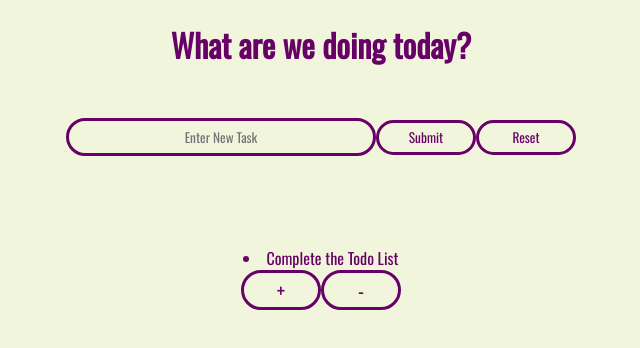
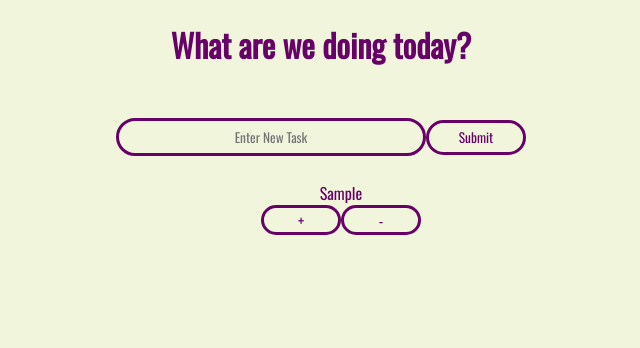
Before and after one commit to LloydN01/TodoApp, a React (Create React App) app: page / in a window 1280 px wide. Both pictures are taken after typing "Sample" into the empty fields and a click on the input "Submit". Shown: the top 348 px of the page, without its empty margins (319-959 px from the left). Built offline with nearby package versions, Linux system fonts and the light colour scheme.

Commit message:
functions all active

```diff
--- a/src/App.css
+++ b/src/App.css
@@ -42,29 +42,35 @@ h1 {
 }
 
 .todo {
-  margin-top: 90px;
+  margin-top: 25px;
   text-align: center;
   color: #670067;
+  list-style-type: none;
 }
 
-.add {
-  height: 40px;
+.complete {
+  height: 30px;
   width: 80px;
   border-radius: 25px;
   border: #670067 solid;
   background-color: #f1f5dc;
   color: #670067;
   font-family: 'Oswald', serif;
-  font-size: 20px;
+  font-size: 15px;
+}
+
+.completed {
+  text-decoration: line-through;
+  opacity: 0.5;
 }
 
 .remove {
-  height: 40px;
+  height: 30px;
   width: 80px;
   border-radius: 25px;
   border: #670067 solid;
   background-color: #f1f5dc;
   color: #670067;
   font-family: 'Oswald', serif;
-  font-size: 20px;
+  font-size: 15px;
 }
--- a/src/App.js
+++ b/src/App.js
@@ -19,7 +19,7 @@ function App() {
         </div>
 
         <div className="list">
-          <TodoList />
+          <TodoList setTodos={setTodos} todos={todos}/>
         </div>
     </div>
   );
--- a/src/components/Form.js
+++ b/src/components/Form.js
@@ -18,7 +18,6 @@ const Form = ({inputText, todos, setTodos, setInputText}) => {
         <form>
                 <input value={inputText} onChange={inputTextHandler} type="text" name="task" id="newTask" placeholder="Enter New Task"></input>
                 <input onClick={submitTodoHandler} type="submit" value="Submit" id="button"></input>
-                <input type="reset" id="button"></input>
             </form>
     );
 };
--- a/src/components/Todo.js
+++ b/src/components/Todo.js
@@ -1,13 +1,29 @@
 import React from "react";
 
-const Todo = () => {
+const Todo = ({text, todo, todos, setTodos}) => {
+    const deleteHandler = () => {
+        setTodos(todos.filter(el => el.id !== todo.id))
+    };
+
+    const completeHandler = () => {
+        setTodos(todos.map(item => {
+            if(item.id === todo.id){
+                return {
+                    ...item, completed: !item.completed
+                }
+            }
+            return item;
+            })
+        );
+    };
+
     return(
         <div className="todo">
-            <li className="todo-item">Complete the Todo List</li>
-            <button type="button" className="add">+</button>
-            <button type="button" className="remove">-</button>
+            <li className={`todo-item ${todo.completed ? "completed" : ""}`}>{text}</li>
+            <button onClick={completeHandler} type="button" className="complete">+</button>
+            <button onClick={deleteHandler} type="button" className="remove">-</button>
         </div>
     );
-}
+};
 
 export default Todo;
--- a/src/components/TodoList.js
+++ b/src/components/TodoList.js
@@ -1,11 +1,14 @@
 import React from "react";
 import Todo from "./Todo";
 
-const TodoList = () => {
+const TodoList = ({todos, setTodos}) => {
     return (
         <div className="todo-tasks">
-            <ul className="todo-list"></ul>
-            <Todo />
+            <ul className="todo-list">
+                {todos.map(todo => (
+                    <Todo setTodos={setTodos} todos={todos} key={todo.id} todo={todo} text={todo.text} />
+                ))}
+            </ul>
         </div>
     );
 };
```
